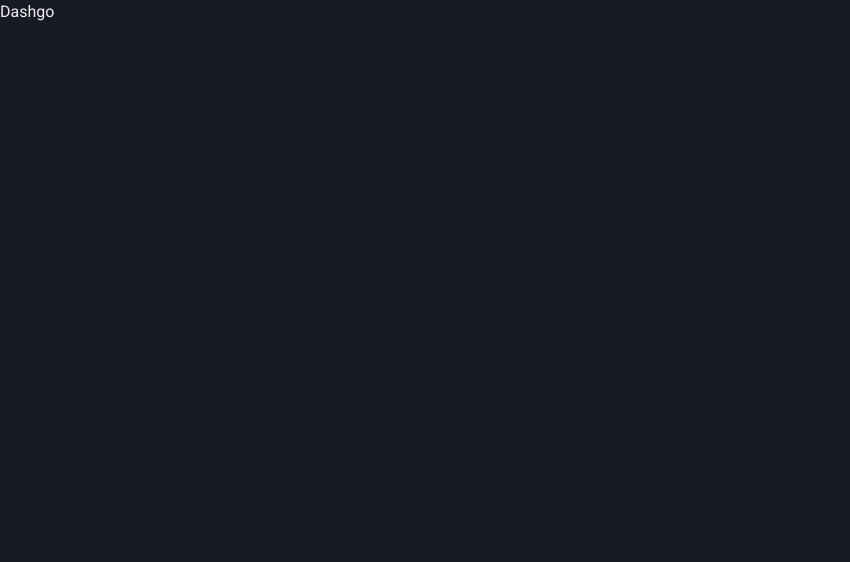
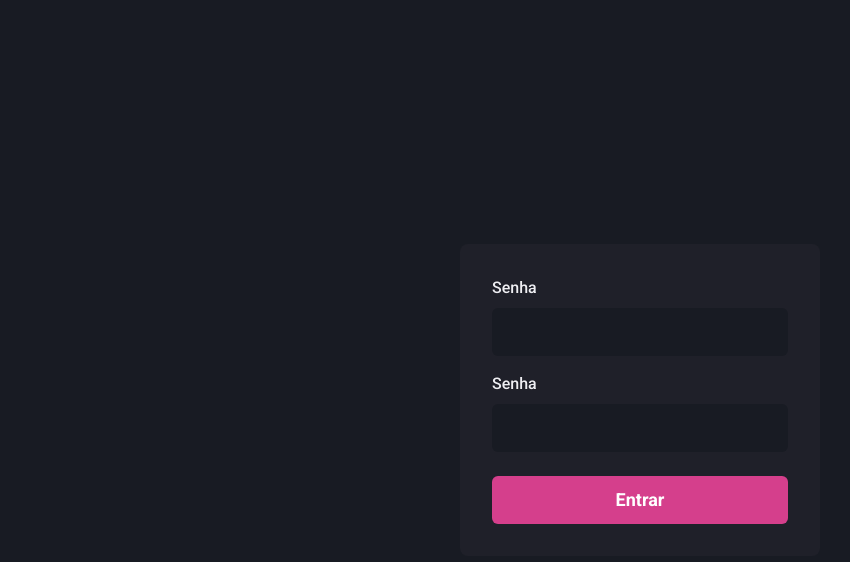
Before and after one commit to neto112/Chapter-IV---Trilha-ReactJS, a Next.js app: page / in a window 1280 px wide. Shown: the top 562 px of the page, without its empty margins (0-850 px from the left). Built offline with nearby package versions, Linux system fonts and the light colour scheme.

Commit message:
page: sign in

```diff
--- a/src/pages/index.tsx
+++ b/src/pages/index.tsx
@@ -1,7 +1,61 @@
-import Head from 'next/head'
+import { Button, Flex, FormControl, FormLabel, Input, Stack } from '@chakra-ui/react'
 
 export default function Home() {
   return (
-    <h1>Dashgo</h1>
+    <Flex
+      w="100vw"
+      h="100vh"
+      align="center"
+      justify="center"
+    >
+      <Flex
+        as="form"
+        width="100%"
+        maxWidth={360}
+        bg="gray.800"
+        p="8"
+        borderRadius={8}
+        flexDir="column"
+      >
+        <Stack spacing="4">
+          <FormControl>
+            <FormLabel htmlFor="password">Senha</FormLabel>
+
+            <Input
+              name="email"
+              id="email"
+              type="email"
+              focusBorderColor="pink.500"
+              bgColor="gray.900"
+              variant="filled"
+              _hover={{
+                bgColor: 'gray.900'
+              }}
+              size="lg"
+            />
+          </FormControl>
+
+          <FormControl>
+            <FormLabel htmlFor="password">Senha</FormLabel>
+
+            <Input
+              name="password"
+              type="password"
+              id="password"
+              focusBorderColor="pink.500"
+              bgColor="gray.900"
+              variant="filled"
+              _hover={{
+                bgColor: 'gray.900'
+              }}
+              size="lg"
+            />
+          </FormControl>
+
+        </Stack>
+
+        <Button type="submit" mt="6" colorScheme="pink" size="lg">Entrar</Button>
+      </Flex>
+    </Flex>
   )
 }
```
